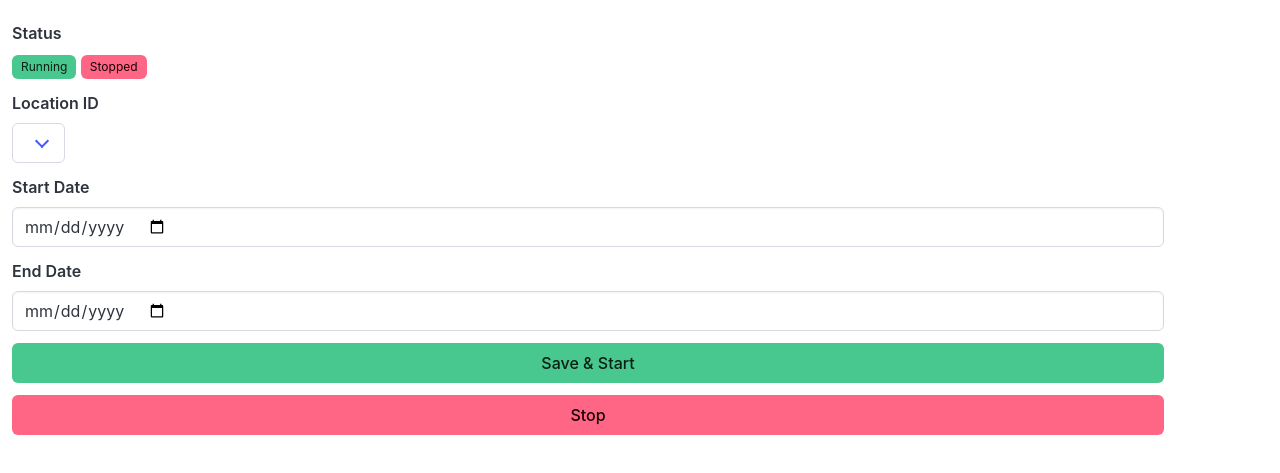
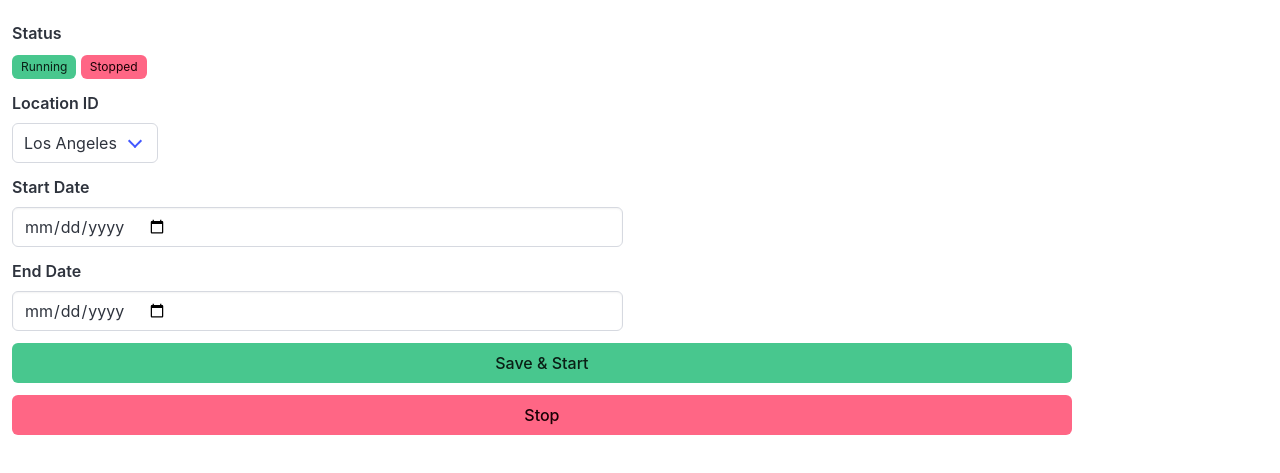
Before and after one commit to AmbitiousS141/timeapp_athena, a plain HTML site: page popup/popup.html in a window 1280 px wide. Shown: the part 51-524 px from the top of the page. Drawn offline with Linux system fonts and the light colour scheme.

Commit message:
After some styling edits

```diff
--- a/popup/popup.html
+++ b/popup/popup.html
@@ -6,6 +6,15 @@
     <title>Eclipso</title>
     <link rel="stylesheet" href="bulma.min.css" />
 </head>
+<style>
+    #startButton, #stopButton {
+        width: 92%
+    }
+
+    .input {
+        width: 53%
+    }
+</style>
 <body>
 
     <div class="container m-3">
@@ -22,31 +31,37 @@
         <div class="field">
             <label class="label">Location ID</label>
             <div class="select">
-                <select></select>
+                <select id="locationID">
+                    <option value="los_angeles">Los Angeles</option>
+                    <option value="seattle">Seattle</option>
+                </select>
             </div>
         </div>
 
         <div class="field">
             <label class="label">Start Date</label>
             <div class="control">
-                <input type="date" class="input">
+                <input type="date" class="input" id="startDate">
             </div>
         </div>
 
         <div class="field">
             <label class="label">End Date</label>
             <div class="control">
-                <input type="date" class="input">
+                <input type="date" class="input" id="endDate">
             </div>
         </div>
     </div>
 
     <div class="container m-3">
-        <button class="button is-success is-fullwidth">Save & Start</button>
+        <button class="button is-success" id="startButton">Save & Start</button>
     </div>
 
     <div class="container m-3">
-        <button class="button is-danger is-fullwidth">Stop</button>
+        <button class="button is-danger" id="stopButton">Stop</button>
     </div>
 </body>
+
+<script src="popup.js"></script>
+
 </html>
```
